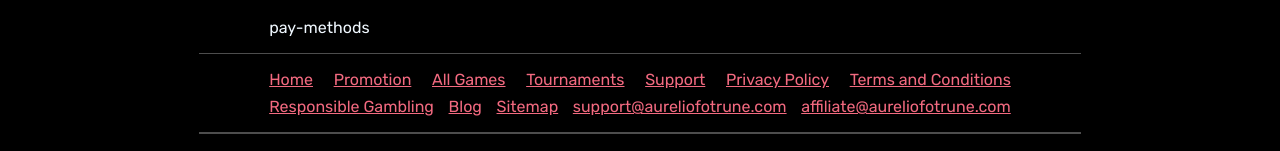
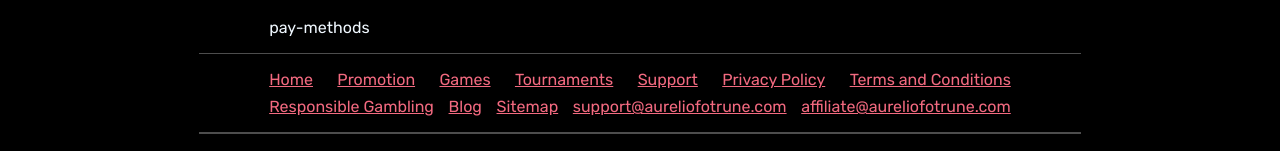
Before and after one commit to MassimoAurelio/casino, a Vue app: page / in a window 1280 px wide. Shown: the part 2310-2461 px from the top of the page. Built offline with nearby package versions, Linux system fonts and the light colour scheme.

Commit message:
update №2

```diff
--- a/src/app/App.vue
+++ b/src/app/App.vue
@@ -1,13 +1,30 @@
 <script setup lang="ts">
-import { RouterView } from 'vue-router'
+import { ref } from 'vue'
+import { useRouter } from 'vue-router'
 import HeaderElement from '@/widgets/header/HeaderElement.vue'
 import FooterElement from '@/widgets/footer/FooterElement.vue'
+
+const router = useRouter()
+const isNavigating = ref(false)
+
+router.beforeEach((to, from, next) => {
+ isNavigating.value = true
+ next()
+})
+
+router.afterEach(() => {
+ isNavigating.value = false
+})
 </script>
 
 <template>
-  <HeaderElement />
-  <RouterView />
-  <FooterElement />
+ <div v-if="!isNavigating">
+ <HeaderElement />
+
+ <RouterView />
+
+ <FooterElement />
+ </div>
 </template>
 
 <style scoped></style>
--- a/src/app/assets/base.css
+++ b/src/app/assets/base.css
@@ -3,6 +3,7 @@
   padding: 0;
   box-sizing: border-box;
   outline: none;
+
   font-family: 'Rubik', sans-serif;
   font-weight: 400;
 }
@@ -17,6 +18,10 @@ a {
   color: unset;
 }
 
-body {
+/* body {
+  visibility: hidden;
+}
 
-}
+body.loaded {
+  visibility: visible;
+} */
--- a/src/app/router/index.ts
+++ b/src/app/router/index.ts
@@ -11,7 +11,17 @@ const router = createRouter({
     {
       path: '/offers',
       name: 'Offers',
-      component: () => import('@/pages/Offers/OffersPage.vue')
+      component: () => import('@/pages/offers')
+    },
+    {
+      path: '/tourney',
+      name: 'Tourney',
+      component: () => import('@/pages/tournaments')
+    },
+    {
+      path: '/',
+      name: 'game',
+      component: () => import('@/pages/games')
     }
   ]
 })
--- a/src/app/stores/useFooter.ts
+++ b/src/app/stores/useFooter.ts
@@ -11,7 +11,7 @@ export const useFooterLink = defineStore('footer', {
     items: [
       { label: 'Home', href: '/' },
       { label: 'Promotion', href: '/offers' },
-      { label: 'All Games', href: '/games' },
+      { label: 'Games', href: '#games' },
       { label: 'Tournaments', href: '/tourney' },
       { label: 'Support', href: '/support' },
       { label: 'Privacy Policy', href: '/privacy-policy' },
--- a/src/app/stores/useHeaderNav.ts
+++ b/src/app/stores/useHeaderNav.ts
@@ -16,7 +16,7 @@ export const useUnAuthHeaderNav = defineStore('header', {
     items: [
       { label: 'Home', icon: home, href: '/' },
       { label: 'Promotion', icon: gift, href: '/offers' },
-      { label: 'All Games', icon: games, href: '/games' },
+      { label: 'All Games', icon: games, href: '/#game' },
       { label: 'Tournaments', icon: tourney, href: '/tournament' },
       { label: 'Support', icon: support, href: '/support' }
     ] as navStore[]
@@ -28,7 +28,7 @@ export const useAuthHeaderNav = defineStore('header', {
     items: [
       { label: 'Home', icon: 'home', href: '/' },
       { label: 'Promotion', icon: 'promotion', href: '/promotion' },
-      { label: 'All Games', icon: 'games', href: '/games' },
+      { label: 'All Games', icon: 'games', href: '#games' },
       { label: 'Tournament', icon: 'tournament', href: '/tournament' },
       { label: 'Withdraw', icon: 'withdraw', href: '/withdraw' },
       { label: 'History', icon: 'history', href: '/history' },
@@ -42,7 +42,7 @@ export const useMobileHeader = defineStore('mobileHeader', {
   state: () => ({
     items: [
       { label: 'Promotion', icon: gift, href: '/promotion' },
-      { label: 'Games', icon: games, href: '/games' },
+      { label: 'Games', icon: games, href: '#games' },
       { label: 'Tournaments', icon: tourney, href: '/tournament' },
       { label: 'Support', icon: support, href: '/support' }
     ] as navStore[]
--- a/src/main.ts
+++ b/src/main.ts
@@ -4,9 +4,9 @@ import '@/app/assets/main.css'
 import { createApp } from 'vue'
 import { createPinia } from 'pinia'
 
-
 import App from './app/App.vue'
 import router from './app/router'
+
 
 const app = createApp(App)
 
--- a/src/pages/games/GamesElement.vue
+++ b/src/pages/games/GamesElement.vue
@@ -26,7 +26,7 @@ function toggleProviders() {
         <div class="mobile-header" v-if="screenStore.platform === 'mobile'">
           <MobileHeader />
         </div>
-        <div class="main-h1">
+        <div class="main-h1" id="game">
           <Typography tag="h1" bold color="white">Главный заголовок главной страницы</Typography>
         </div>
         <Section />
--- /dev/null
+++ b/src/pages/tournaments/index.ts
@@ -0,0 +1 @@
+export { default } from './TournamentsPage.vue'
--- a/src/widgets/header/HeaderElement.vue
+++ b/src/widgets/header/HeaderElement.vue
@@ -8,6 +8,7 @@ import Typography from '@/shared/typography/TypographyUi.vue'
 import LoginPopup from '@/widgets/popups/authPopup'
 import RegistrationPopup from '@/widgets/popups/registrationPopup'
 import Burger from '@/widgets/burger'
+
 
 const headerNavStore = useUnAuthHeaderNav()
 const screenStore = useScreenStore()
```
Also changed, not shown: src/app/stores/useTourney.ts (added, +18 -0 lines), src/pages/tournaments/TournamentsPage.vue (added).
